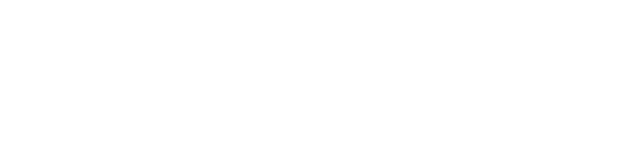
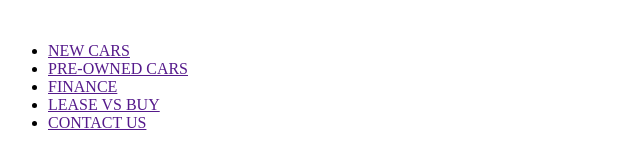
Before and after one commit to JJ-FLamInGo/lease_cars, a plain HTML site: page index.html in a window 1280 px wide. Shown: the whole page, without its empty margins (0-640 px from the left). Drawn offline with Linux system fonts and the light colour scheme.

Commit message:
added new branch feature/header

```diff
--- a/index.html
+++ b/index.html
@@ -7,13 +7,34 @@
 </head>
 <body>
 	<div class="wrapper">
-		<main class="main">
-			<header class="header"></header>
-			<section class="content"></section>
-			<section class="info"></section>
-			<section class="aboutus"></section>
-			<footer class="footer"></footer>
-		</main>
+		<header class="header">
+			<div class="container">
+				<div class="header__inner">
+					<a href="#" class="logo">
+						<img src="" alt="" class="logo__img">
+					</a>
+					<nav class="menu">
+						<ul class="menu__list">
+							<li class="menu__list-item">
+								<a href="" class="menu__list-limk">NEW CARS</a>
+							</li>
+							<li class="menu__list-item">
+								<a href="" class="menu__list-limk">PRE-OWNED CARS</a>
+							</li>
+							<li class="menu__list-item">
+								<a href="" class="menu__list-limk">FINANCE</a>
+							</li>
+							<li class="menu__list-item">
+								<a href="" class="menu__list-limk">LEASE VS BUY</a>
+							</li>
+							<li class="menu__list-item">
+								<a href="" class="menu__list-limk">CONTACT US</a>
+							</li>
+						</ul>
+					</nav>
+				</div>
+			</div>
+		</header>
 	</div>
 </body>
 </html>
```
Also changed, not shown: images/header/header-bg.png (deleted), images/header/logo.svg (added).
